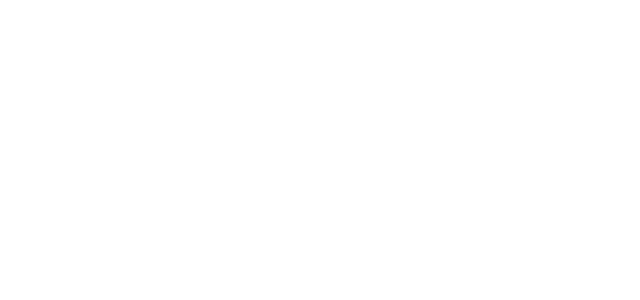
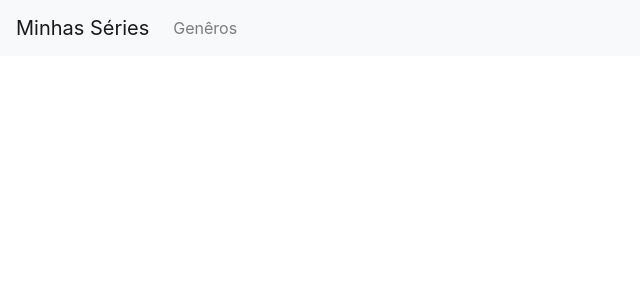
Before and after one commit to patrick-fv/minhas-series, a React (Create React App) app: page / in a window 1280 px wide. Shown: the top 300 px of the page, without its empty margins (0-640 px from the left). Built offline with nearby package versions, Linux system fonts and the light colour scheme.

Commit message:
implement Header component

```diff
--- a/package.json
+++ b/package.json
@@ -6,9 +6,12 @@
     "@testing-library/jest-dom": "^4.2.4",
     "@testing-library/react": "^9.3.2",
     "@testing-library/user-event": "^7.1.2",
+    "axios": "^0.20.0",
     "bootstrap": "^4.5.2",
+    "minhas-series-server": "https://github.com/tuliofaria/minhas-series-server",
     "react": "^16.13.1",
     "react-dom": "^16.13.1",
+    "react-router-dom": "^5.2.0",
     "react-scripts": "3.4.3",
     "reactstrap": "^8.5.1"
   },
--- a/src/App.js
+++ b/src/App.js
@@ -1,11 +1,25 @@
 import React from 'react'
+import { BrowserRouter, Route } from 'react-router-dom'
+import Header from './Header'
 
-const App = () => {
+const Generos = () => {
   return (
-    <div className='App'>
-
+    <div>
+      Generos
     </div>
   )
 }
 
+
+const App = () => {
+  return (
+    <BrowserRouter>
+      <div className='App'>
+        <Header />
+        <Route path='/generos' exact component={Generos}/>
+      </div>
+    </BrowserRouter>
+  )
+}
+
 export default App
--- /dev/null
+++ b/src/Header.js
@@ -0,0 +1,35 @@
+import React, { useState } from 'react'
+import { Link } from 'react-router-dom'
+import {
+    Navbar,
+    Nav,
+    NavItem,
+    NavLink,
+    NavbarToggler,
+    Collapse,
+    NavbarBrand } from 'reactstrap'
+
+const Header = () => {
+    const [isOpen, setIsOpen] = useState(false)
+    const toggle = () => {
+      setIsOpen(!isOpen)
+    }
+
+    return (
+      <div>
+        <Navbar color='light' light expand='md'>
+            <NavbarBrand tag={Link} to='/'>Minhas Séries</NavbarBrand>
+            <NavbarToggler onClick={toggle}/>
+            <Collapse isOpen={isOpen} navbar>
+                <Nav className='mr-auto' navbar>
+                <NavItem>
+                    <NavLink tag={Link} to='/generos' >Genêros</NavLink>
+                </NavItem>
+                </Nav>
+          </Collapse>
+        </Navbar>
+      </div>
+    )
+}
+
+export default Header
```
Also changed, not shown: 1 other file (tests, documents, lock files or other folders).
